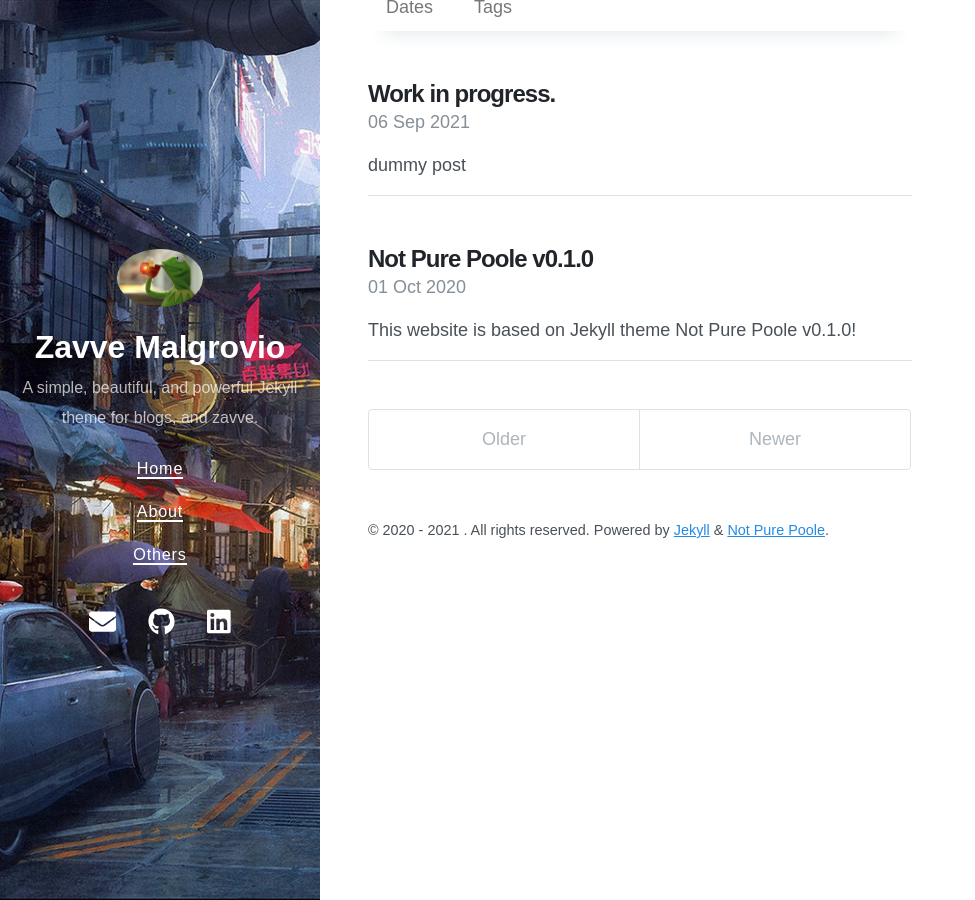
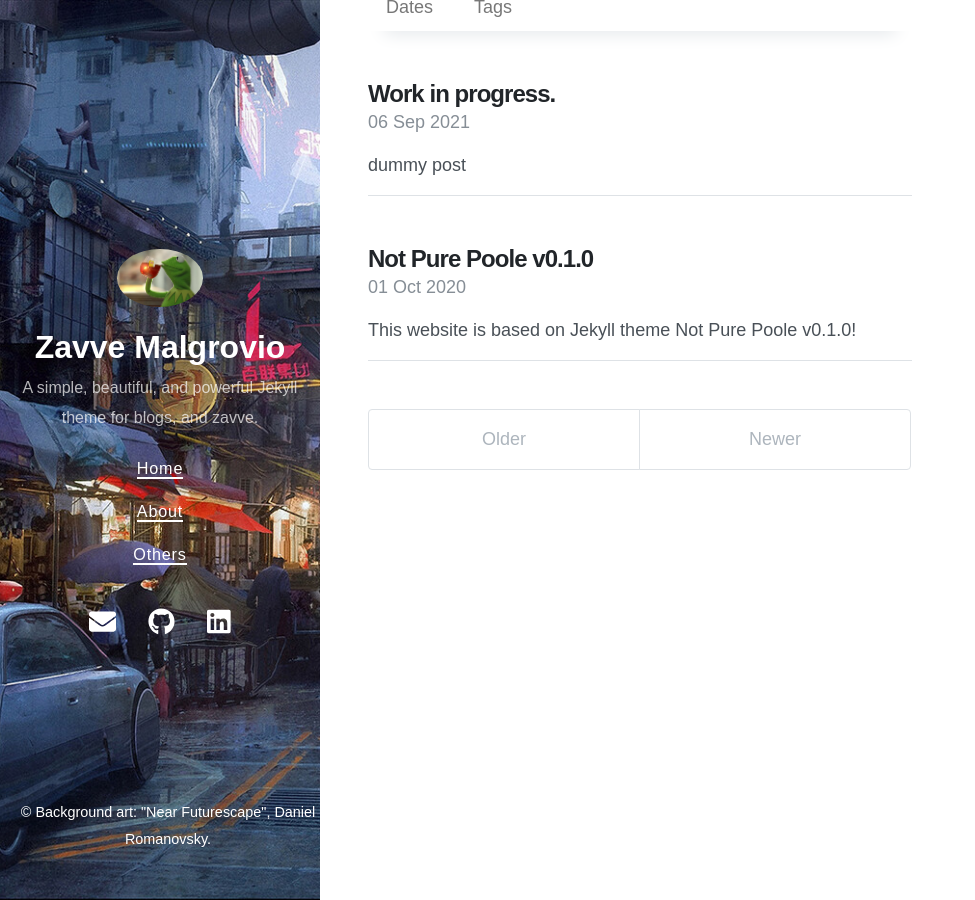
Before and after one commit to giamdalessandro/giamdalessandro.github.io, a Jekyll site: the page built from index.html, in a window 1280 px wide and 900 px high, scrolled down 27 px. Shown: the whole window, without its empty margins (0-975 px from the left). Built offline with Jekyll 4.4.1, drawn with Linux system fonts in a browser that asks for light colours; nearby versions of some CDN libraries; the list of posts is cut into pages by our own code.

Commit message:
fixed copyright footer

```diff
--- a/_config.yml
+++ b/_config.yml
@@ -2,10 +2,10 @@
 title: Zavve Malgrovio
 description: A simple, beautiful, and powerful Jekyll theme for blogs, and zavve.
 url: https://giamdalessandro.github.io
-avatar: /assets/imgs/avatar_kermit.jpeg
+avatar: assets/imgs/avatar_kermit.jpeg
 paginate: 5
 permalink: pretty
-cover_image: /assets/imgs/bg_daniel-romanovsky-old-city-01.jpg
+cover_image: assets/imgs/bg_daniel-romanovsky-old-city-01.jpg
 
 # Gem
 plugins:
--- a/_includes/content.html
+++ b/_includes/content.html
@@ -14,4 +15,4 @@
     &copy; {{ year_string }} {% if site.author %}<a href="{{ site.author.url }}">{{ site.author.name }}</a>{% endif %}. All rights reserved.
     Powered by <a href="https://jekyllrb.com/">Jekyll</a> & <a href="https://github.com/vszhub/not-pure-poole">Not Pure Poole</a>.
   </small>
-</footer>
+</footer> -->
--- a/_includes/my_content.html
+++ b/_includes/my_content.html
@@ -1,13 +1,7 @@
 <footer class="footer">
-  {%- assign year_from = site.posts[-1].date | date: '%Y' -%}
-  {%- assign year_to   = site.time | date: '%Y' -%}
-  {%- if year_from == nil or year_from == year_to -%}
-    {%- assign year_string = year_from -%}
-  {%- else -%}
-    {%- assign year_string = year_from | append: '&nbsp;' | append: '-' | append: '&nbsp;' | append: year_to -%}
-  {%- endif -%}
+  {%- assign curr_year = site.time | date: '%Y' -%}
+
   <small>
-    &copy; {{ year_string }} {% if site.author %}<a href="{{ site.author.url }}">{{ site.author.name }}</a>{% endif %}. All rights reserved.
-    Powered by <a href="https://jekyllrb.com/">Jekyll</a> & <a href="https://github.com/vszhub/not-pure-poole">Not Pure Poole</a>.
+    &copy; Background art: "Near Futurescape", <a href="https://www.artstation.com/formlanguage">Daniel Romanovsky</a>.
   </small>
 </footer>
--- a/_includes/sidebar-left.html
+++ b/_includes/sidebar-left.html
@@ -9,12 +9,15 @@
       <img src="{{ avatar }}" class="avatar-image" alt="{{ site.author.name }}">
     </div>
   {%- endif %}
+
   <div class="masthead-title">
     <a href="{{ "/" | relative_url }}" title="Home">{{ site.title }}</a>
   </div>
+
   <div class="masthead-tagline">
     <small>{{ site.description }}</small>
   </div>
+
   {%- if site.data.navigation -%}
   <nav class="navigation">
     <ul class="navigation-list">
@@ -26,6 +29,7 @@
     </ul>
   </nav>
   {%- endif -%}
+
   {% if site.data.social -%}
     <div class="social pure-menu pure-menu-horizontal">
       <ul class="social-icons pure-menu-list">
@@ -39,9 +43,10 @@
       </ul>
     </div>
   {%- endif %}
+
+  <!-- copyright artista immagine coperitna-->
+  <div id="bottom-pin">
+    {%- include my_content.html -%}
+  </div>
+
 </header>
-
-<!-- footer per cotare artista immagine coperitna-->
-<!--<footer class="footer">
-  {%- include my_content.html -%}
-</footer>-->
--- a/_sass/_layout.scss
+++ b/_sass/_layout.scss
@@ -32,6 +32,15 @@ footer {
   margin-top: var(--spacer-3);
   margin-bottom: var(--spacer-3);
 }
+
+// --- ZAVVE
+#bottom-pin {
+  position: absolute;
+  bottom: 0;
+  left: auto;
+}
+
+
 
 @media (min-width: $md-width) {
   .content {
```
Also changed, not shown: other parts of _includes/content.html (+1 -0 lines), README.md, _posts/2021-09-06-work-in-progress.md (renamed from _posts/2020-10-01-releasing-not-pure-poole-v0-1-0 copy.md), 11 other files.
